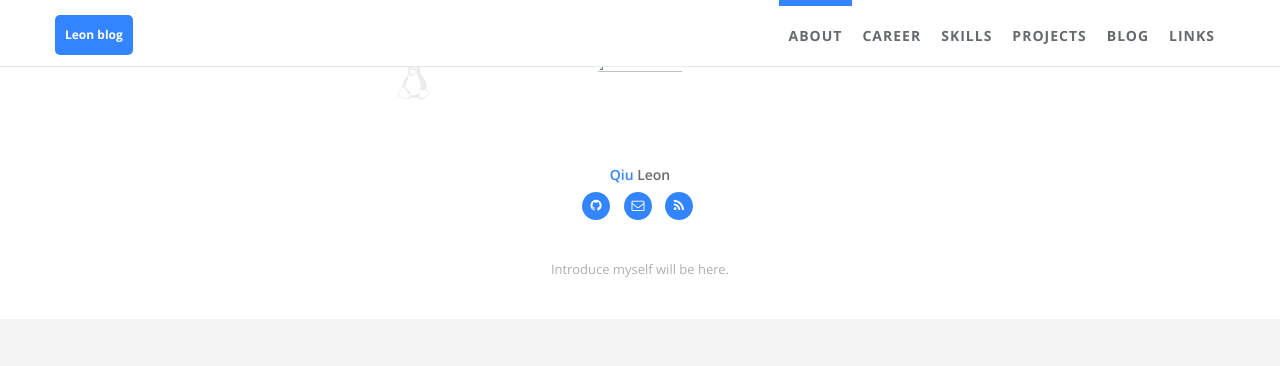
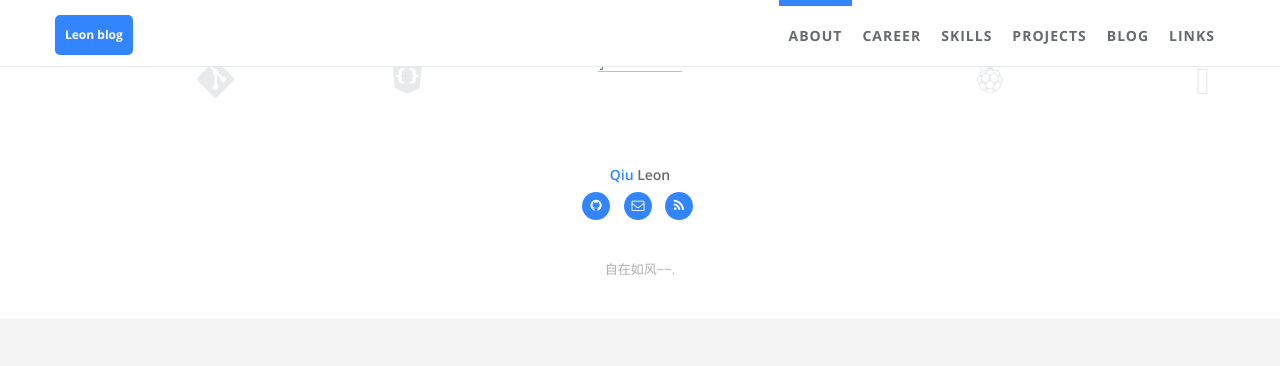
Before and after one commit to LeonQiuM/LeonQiuM.github.io, a Jekyll site: the page built from index.html, in a window 1280 px wide and 900 px high, scrolled down 563 px. Shown: the top 366 px of the window. Built offline with Jekyll 4.4.1, drawn with Linux system fonts in a browser that asks for light colours.

Commit message:
修改技能条，描述

```diff
--- a/_config.yml
+++ b/_config.yml
@@ -23,15 +23,15 @@ author:  # change following line to your infomation.
   #cv: http://cv.jarrekk.com  # An online CV can be printed as PDF, leave blank if you don't have now
   # skill icons are on avatar's left and right side. Reference urls are http://fontawesome.io/ and http://fizzed.com/oss/font-mfizz
   skill_icon1:
-    - name: Python
-    - name: fa-linux
+    - name: icon-docker
+    - name: icon-centos
   skill_icon2:
-    - name: docker
-    - name: django
+    - name: icon-nginx
+    - name: icon-raspberrypi
   skill_icon3:
-    - name: Javascripts
-    - name: CSS
-  desc: Introduce myself will be here.  # Describe yourself.
+    - name: icon-go
+    - name: icon-python
+  desc: 自在如风~~.  # Describe yourself.
 
 # comment
 disqus:  # if you wanna comment feature, go to https://disqus.com/ to get your configuration; if not, comment following two lines.
```
